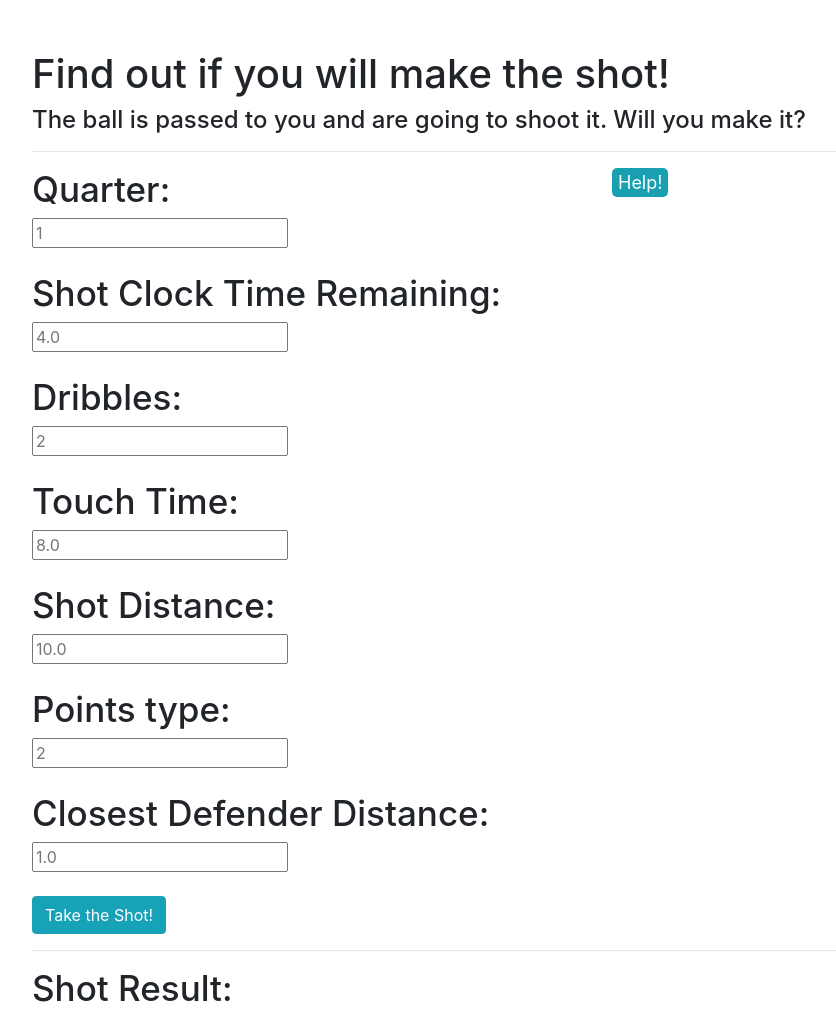
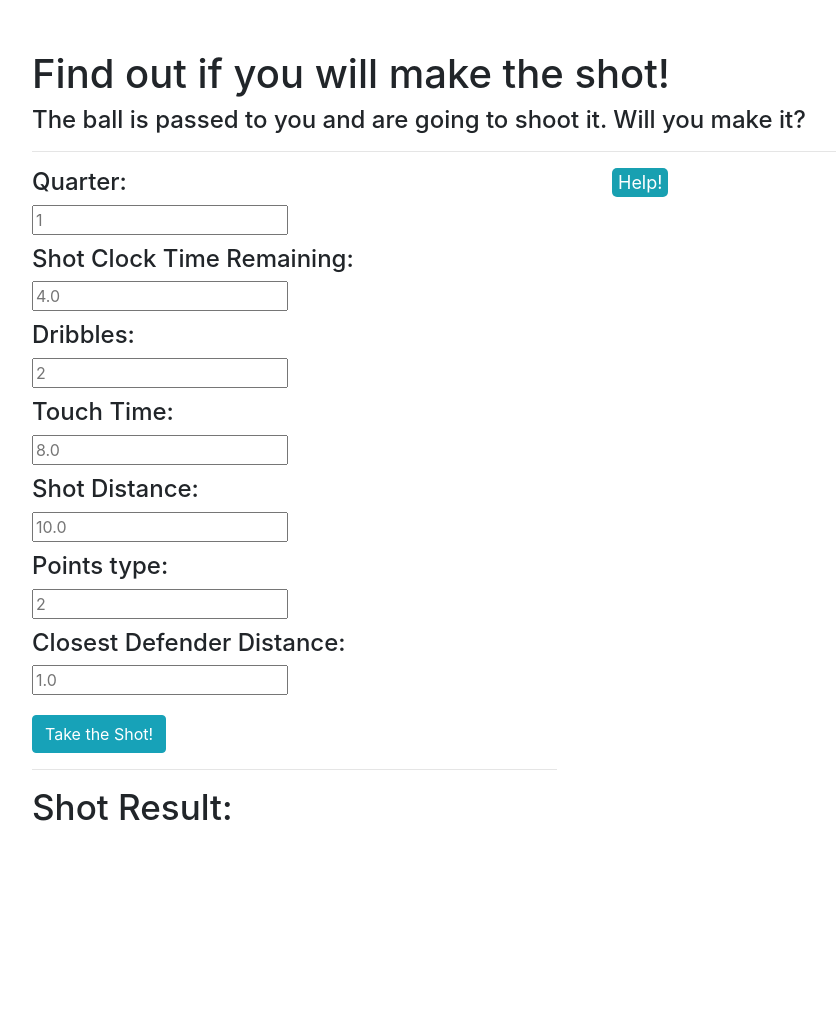
Before and after one commit to Alvin1359/nba_shot_analysis, a Flask app: page /take_the_shot in a window 1280 px wide. Shown: the part 66-1083 px from the top of the page, without its empty margins (68-904 px from the left). After the commit the page ends 887 px from the top, so only its background shows below. Run offline with Flask 2, Linux system fonts and the light colour scheme; some libraries are stand-ins or nearby versions.

Commit message:
changing ml page layout

```diff
--- a/static/css/style.css
+++ b/static/css/style.css
@@ -14,6 +14,14 @@ h5 {
     font-size: 30px;
 }
 
+input {
+    margin-bottom: 10px;
+}
+
+.btn-predict {
+    margin-top: 10px;
+}
+
 .content {
     max-width: 1700px;
     margin-left: 100px;
@@ -21,8 +29,8 @@ h5 {
     margin-top: 50px;
   }
 
- .content-last {
-     margin-bottom: 50px;
+.content-last {
+    margin-bottom: 50px;
  }
 
 .tippy-box[data-theme~='blue'] {
--- a/templates/machine_learning.html
+++ b/templates/machine_learning.html
@@ -49,49 +49,49 @@
         <div>
           <div class="row">
             <div class="col">
-              <h3>Quarter:</h3>
+              <h4>Quarter:</h4>
                 <input id="period" placeholder="1">
 
                 <br>
-                <br>
 
-                <h3>Shot Clock Time Remaining:</h3>
+                <h4>Shot Clock Time Remaining:</h4>
                 <input id="shot_clock" placeholder="4.0">
 
                 <br>
-                <br>
 
-                <h3>Dribbles:</h3>
+                <h4>Dribbles:</h4>
                 <input id="dribbles" placeholder="2">
 
                 <br>
-                <br>
 
-                <h3>Touch Time:</h3>
+                <h4>Touch Time:</h4>
                 <input id="touch_time" placeholder="8.0">
 
                 <br>
-                <br>
 
-                <h3>Shot Distance:</h3>
+                <h4>Shot Distance:</h4>
                 <input id="shot_dist" placeholder="10.0">
 
                 <br>
-                <br>
 
-                <h3>Points type:</h3>
+                <h4>Points type:</h4>
                 <input id="pts_type" placeholder="2">
 
                 <br>
-                <br>
 
-                <h3>Closest Defender Distance:</h3>
+                <h4>Closest Defender Distance:</h4>
                 <input id="close_def_dist" placeholder="1.0">
 
                 <br>
+
+                <button type="button" id="btn-predict" class="btn btn-info btn-predict">Take the Shot!</button>
+
                 <br>
+                <hr>
 
-                <button type="button" id="btn-predict" class="btn btn-info">Take the Shot!</button>
+                <h3>Shot Result:</h3>
+                <h4 id="prediction-output"></h4>
+
             </div>
 
             <div class="col">
@@ -101,10 +101,6 @@
           </div>
         </div>
 
-        <hr>
-
-        <h3>Shot Result:</h3>
-        <h1 id="prediction-output"></h1>
 
       </div>
 
```
